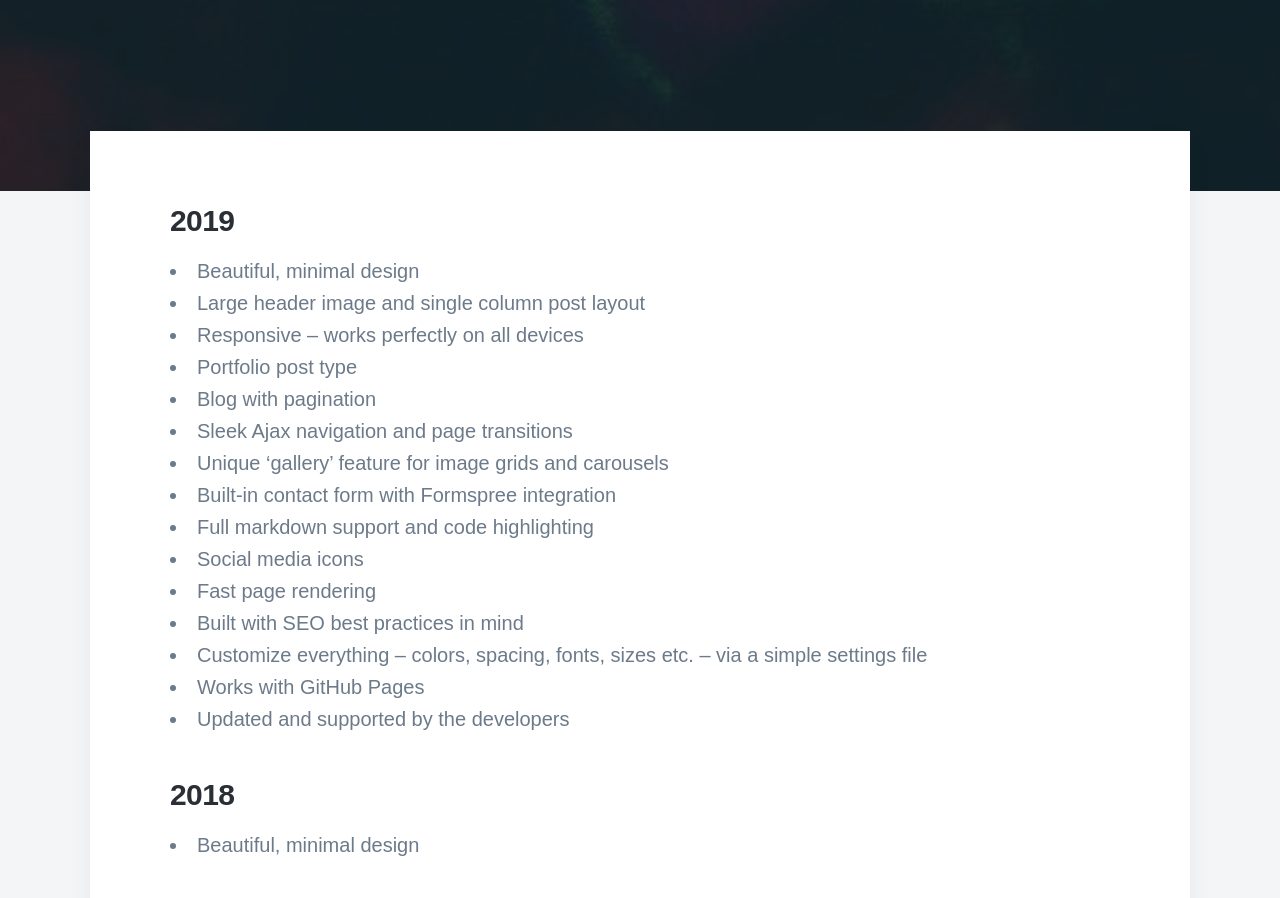
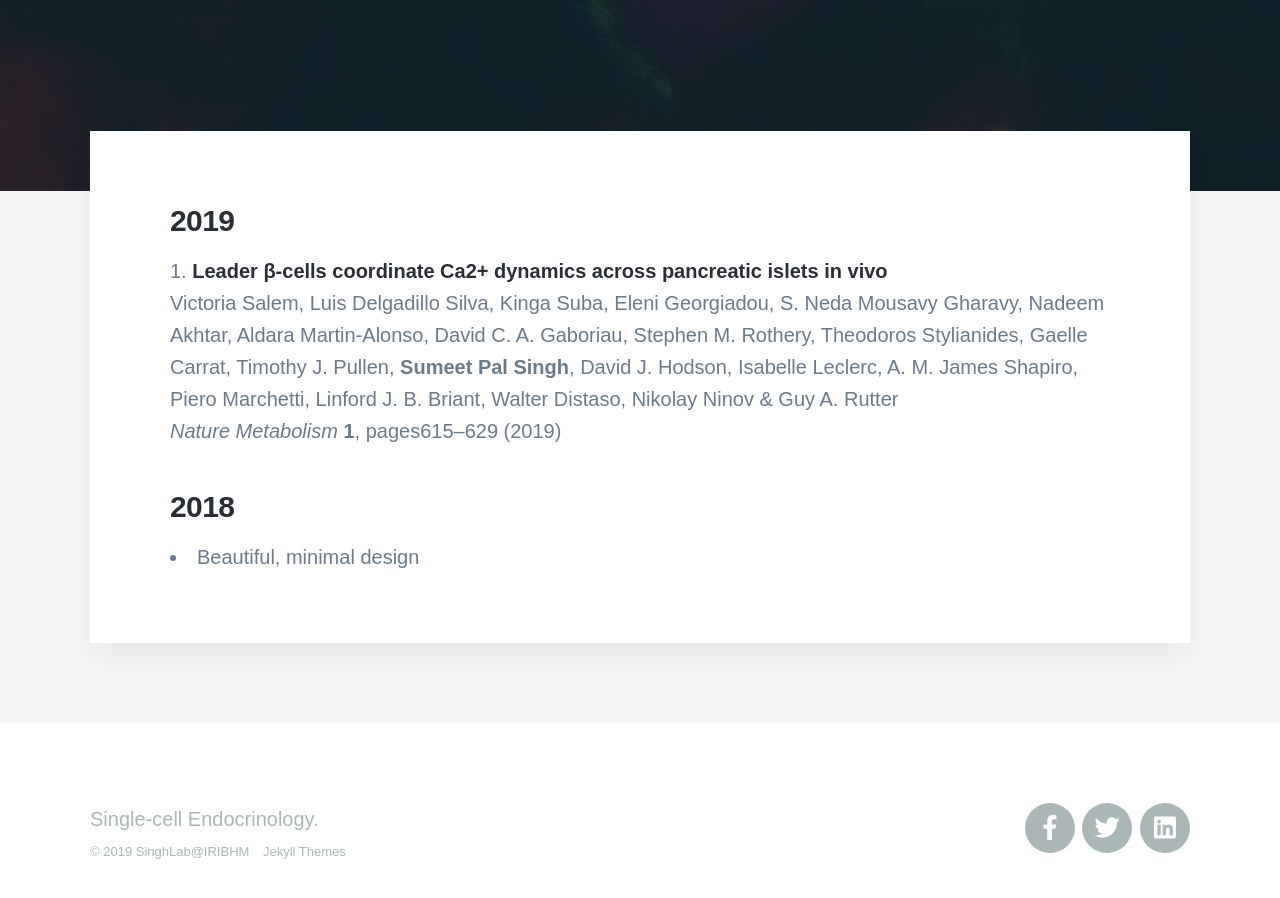
Before and after one commit to sumeetpalsingh/sumeetpalsingh.github.io, a Jekyll site: the page built from _pages/publications.md, in a window 1280 px wide and 900 px high, scrolled down 398 px. Built offline with Jekyll 4.4.1, drawn with Linux system fonts in a browser that asks for light colours; nearby versions of some CDN libraries; some web fonts are replaced.

Commit message:
Update publications.md

```diff
--- a/_pages/publications.md
+++ b/_pages/publications.md
@@ -7,21 +7,9 @@ featured_image: /images/demo/home1.jpg
 
 ### 2019
 
-* Beautiful, minimal design
-* Large header image and single column post layout
-* Responsive – works perfectly on all devices
-* Portfolio post type
-* Blog with pagination
-* Sleek Ajax navigation and page transitions
-* Unique 'gallery' feature for image grids and carousels
-* Built-in contact form with Formspree integration
-* Full markdown support and code highlighting
-* Social media icons
-* Fast page rendering
-* Built with SEO best practices in mind
-* Customize everything – colors, spacing, fonts, sizes etc. – via a simple settings file
-* Works with GitHub Pages
-* Updated and supported by the developers
+1. [Leader β-cells coordinate Ca2+ dynamics across pancreatic islets in vivo](https://www.nature.com/articles/s42255-019-0075-2)
+Victoria Salem, Luis Delgadillo Silva, Kinga Suba, Eleni Georgiadou, S. Neda Mousavy Gharavy, Nadeem Akhtar, Aldara Martin-Alonso, David C. A. Gaboriau, Stephen M. Rothery, Theodoros Stylianides, Gaelle Carrat, Timothy J. Pullen, **Sumeet Pal Singh**, David J. Hodson, Isabelle Leclerc, A. M. James Shapiro, Piero Marchetti, Linford J. B. Briant, Walter Distaso, Nikolay Ninov & Guy A. Rutter
+*Nature Metabolism* **1**, pages615–629 (2019)
 
 ### 2018
 
```
